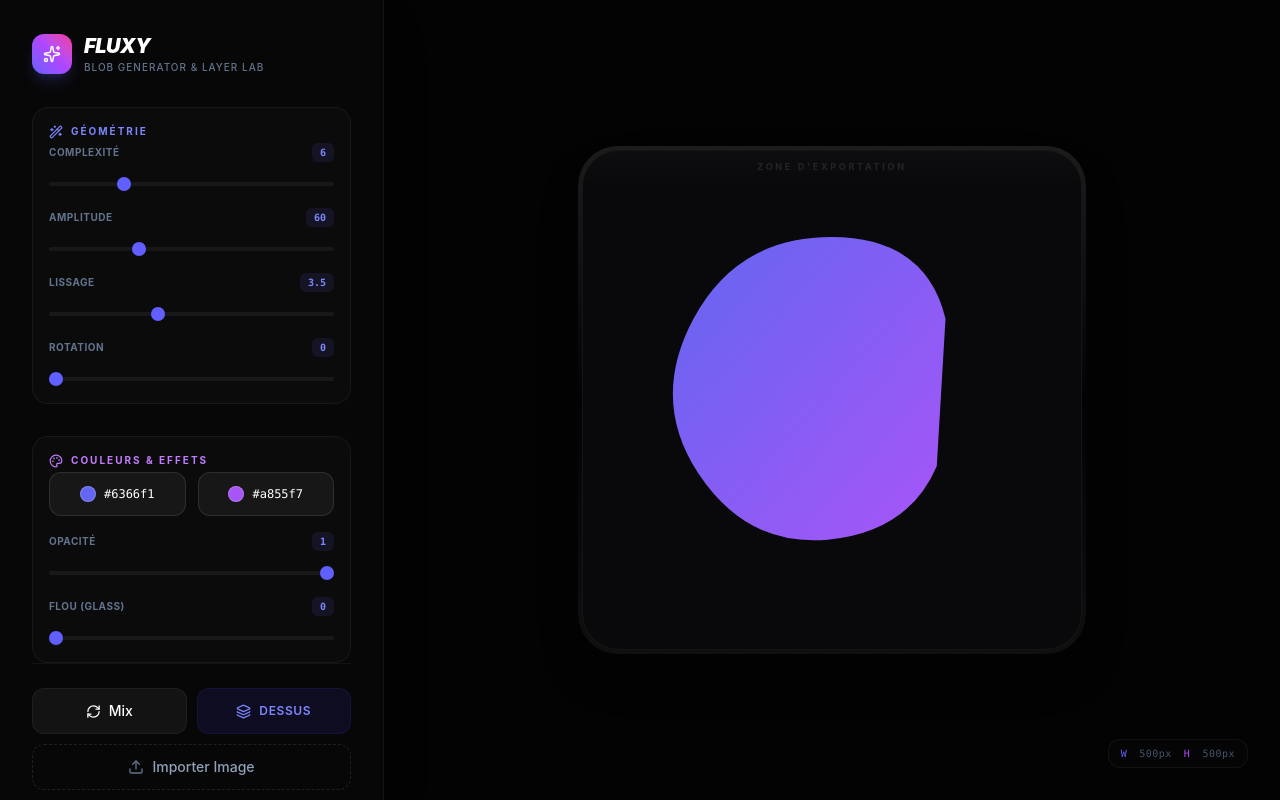
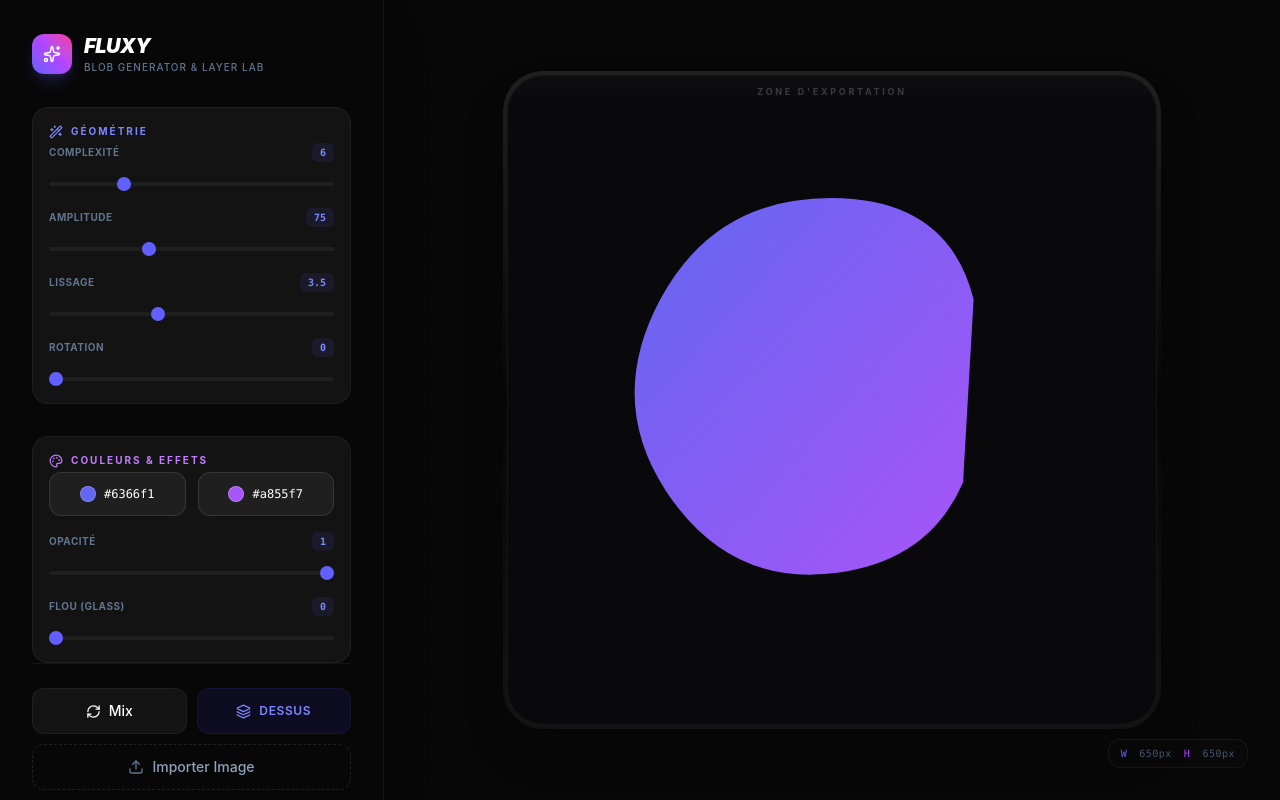
Before and after one commit to ranto-dev/Fluxy, a React (Vite) app: page / in a window 1280 px wide. Built offline with nearby package versions, Linux system fonts and the light colour scheme.

Commit message:
feat:enlarge exportation zone

```diff
--- a/src/App.tsx
+++ b/src/App.tsx
@@ -12,6 +12,8 @@ import {
 import { domToPng } from "modern-screenshot";
 import Slider from "./components/Slider";
 import type { BlobColors, BlobParams, Point } from "./@types/types";
+
+const EXPORT_SIZE = 650;
 
 const generateComplexBlob = (
   size: number,
@@ -46,7 +48,7 @@ const generateComplexBlob = (
 
 const Fluxy: React.FC = () => {
   const [params, setParams] = useState<BlobParams>({
-    growth: 60,
+    growth: 75,
     edges: 6,
     seed: Math.random() * 100,
     smoothness: 3.5,
@@ -69,7 +71,7 @@ const Fluxy: React.FC = () => {
       ...p,
       seed: Math.random() * 100,
       rotate: Math.random() * 360,
-      growth: 40 + Math.random() * 60,
+      growth: 50 + Math.random() * 70,
     }));
   };
 
@@ -91,7 +93,7 @@ const Fluxy: React.FC = () => {
     try {
       const imgData = await domToPng(stageRef.current, {
         quality: 1,
-        scale: 3,
+        scale: 2,
       });
       const link = document.createElement("a");
       link.download = `fluxy-art-${Math.floor(Date.now() / 1000)}.png`;
@@ -120,7 +122,7 @@ const Fluxy: React.FC = () => {
             </div>
           </div>
 
-          <section className="space-y-4 bg-white/2 p-4 rounded-2xl border border-white/5">
+          <section className="space-y-4 bg-white/5 p-4 rounded-2xl border border-white/5">
             <header className="flex items-center gap-2 text-indigo-400 mb-1">
               <Wand2 size={14} />
               <h2 className="text-[10px] font-bold uppercase tracking-[0.2em]">
@@ -137,7 +139,7 @@ const Fluxy: React.FC = () => {
             <Slider
               label="Amplitude"
               min={20}
-              max={150}
+              max={180}
               value={params.growth}
               onChange={(v) => setParams({ ...params, growth: v })}
             />
@@ -158,7 +160,7 @@ const Fluxy: React.FC = () => {
             />
           </section>
 
-          <section className="space-y-4 bg-white/2 p-4 rounded-2xl border border-white/5">
+          <section className="space-y-4 bg-white/5 p-4 rounded-2xl border border-white/5">
             <header className="flex items-center gap-2 text-purple-400 mb-1">
               <Palette size={14} />
               <h2 className="text-[10px] font-bold uppercase tracking-[0.2em]">
@@ -264,7 +266,7 @@ const Fluxy: React.FC = () => {
         </div>
       </aside>
 
-      <main className="flex-1 relative flex items-center justify-center p-6 lg:p-12 select-none">
+      <main className="flex-1 relative flex items-center justify-center p-6 lg:p-12 select-none overflow-auto bg-[#070708]">
         <div
           className="absolute inset-0 opacity-[0.02] pointer-events-none"
           style={{
@@ -274,9 +276,9 @@ const Fluxy: React.FC = () => {
         />
 
         <div className="relative p-1 rounded-[2.5rem] bg-linear-to-b from-white/10 via-transparent to-white/5 shadow-2xl">
-          <div className="relative w-[340px] h-[340px] sm:w-[500px] sm:h-[500px] rounded-[2.3rem] bg-[#09090b] border border-white/5 flex items-center justify-center overflow-hidden group">
-            <div className="absolute inset-x-0 top-0 h-8 bg-linear-to-b from-white/2 to-transparent pointer-events-none flex items-center justify-center">
-              <span className="text-[9px] uppercase font-bold tracking-[0.3em] text-white/10 group-hover:text-white/20 transition-colors">
+          <div className="relative w-[340px] h-[340px] sm:w-[650px] sm:h-[650px] rounded-[2.3rem] bg-[#09090b] border border-white/5 flex items-center justify-center overflow-hidden group">
+            <div className="absolute inset-x-0 top-0 h-8 bg-linear-to-b from-white/2 to-transparent pointer-events-none flex items-center justify-center z-30">
+              <span className="text-[9px] uppercase font-bold tracking-[0.3em] text-white/20 group-hover:text-white/40 transition-colors">
                 Zone d'exportation
               </span>
             </div>
@@ -291,9 +293,12 @@ const Fluxy: React.FC = () => {
                   rotate: params.rotate,
                   filter: `blur(${params.blur}px)`,
                 }}
-                className="absolute inset-0 w-full h-full p-4"
+                className="absolute inset-0 w-full h-full p-8"
               >
-                <svg viewBox="0 0 500 500" className="w-full h-full">
+                <svg
+                  viewBox={`0 0 ${EXPORT_SIZE} ${EXPORT_SIZE}`}
+                  className="w-full h-full"
+                >
                   <defs>
                     <linearGradient
                       id="fluxyGrad"
@@ -309,7 +314,7 @@ const Fluxy: React.FC = () => {
                   <motion.path
                     animate={{
                       d: generateComplexBlob(
-                        500,
+                        EXPORT_SIZE,
                         params.growth,
                         params.edges,
                         params.seed,
@@ -337,7 +342,7 @@ const Fluxy: React.FC = () => {
                     <img
                       src={image}
                       alt="Overlay"
-                      className="max-w-[200px] sm:max-w-[260px] pointer-events-none select-none"
+                      className="max-w-[240px] sm:max-w-[340px] pointer-events-none select-none rounded-lg shadow-xl"
                       draggable="false"
                     />
                   </motion.div>
@@ -348,8 +353,8 @@ const Fluxy: React.FC = () => {
         </div>
 
         <div className="absolute bottom-8 right-8 hidden sm:flex items-center gap-3 text-[10px] tracking-wider font-mono text-slate-600 bg-white/1 border border-white/5 px-3 py-1.5 rounded-xl">
-          <span className="text-indigo-500">W</span> 500px{" "}
-          <span className="text-purple-500">H</span> 500px
+          <span className="text-indigo-500">W</span> {EXPORT_SIZE}px{" "}
+          <span className="text-purple-500">H</span> {EXPORT_SIZE}px
         </div>
       </main>
     </div>
```
